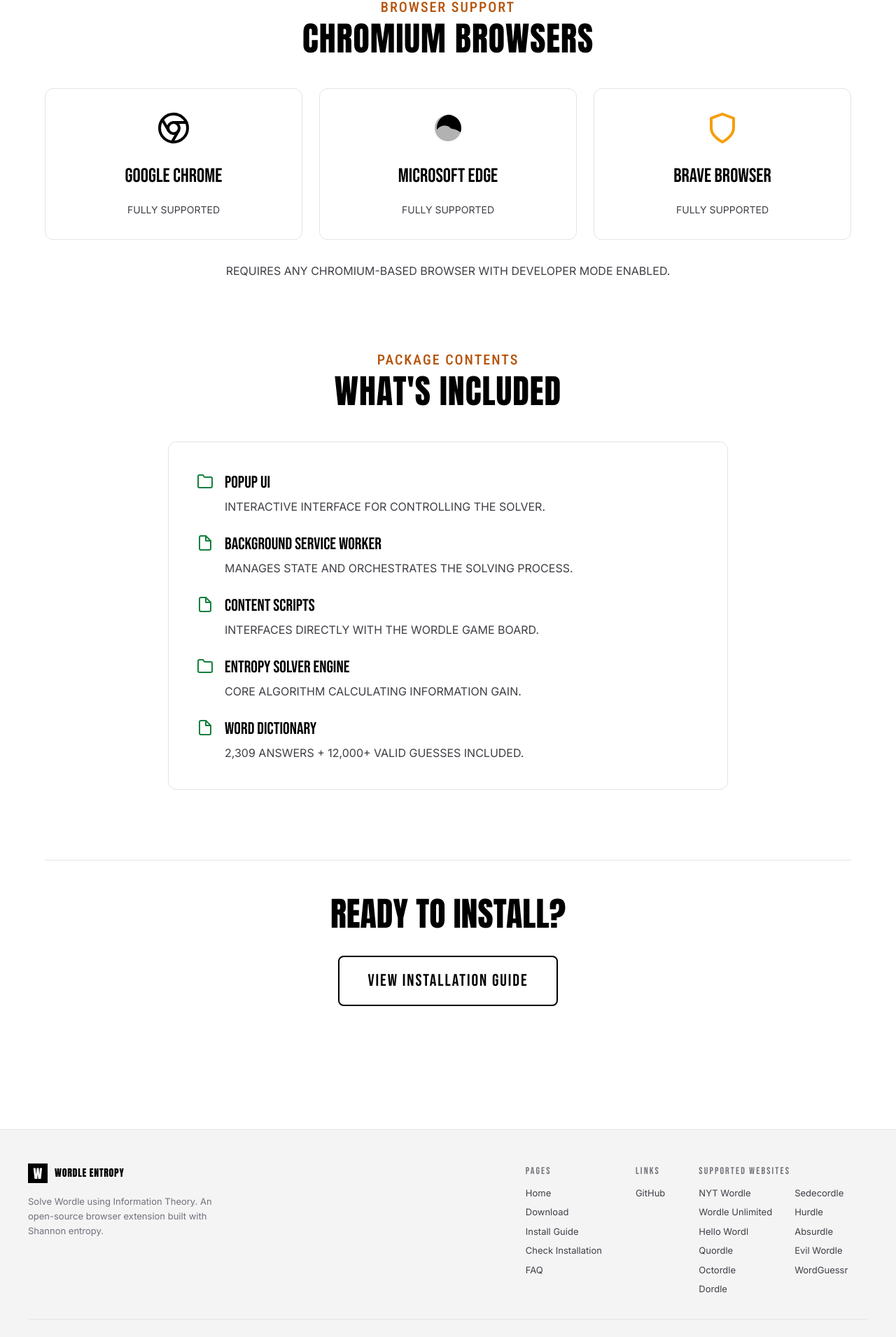
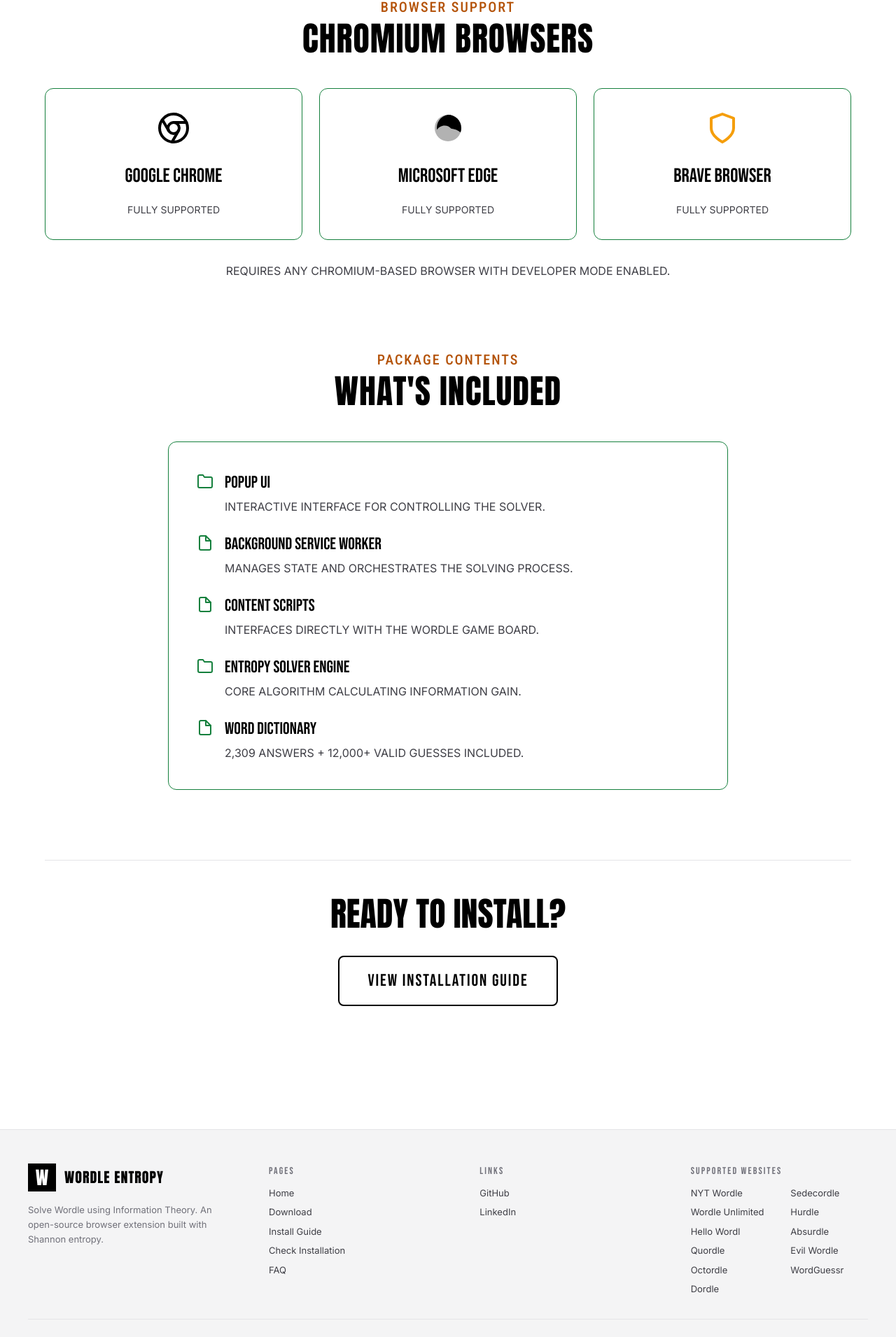
Before and after one commit to naitaj/wordle, a React (Vite) app: page /download in a window 1280 px wide. Shown: the part 1395-3306 px from the top of the page at 70% size. Built offline with nearby package versions, Linux system fonts and the light colour scheme.

Commit message:
Update boxes styling on homepage and download page to green. Adjust footer spacing, increase Wordle Entropy logo/text size, and add LinkedIn link.

```diff
--- a/src/components/Footer.tsx
+++ b/src/components/Footer.tsx
@@ -17,14 +17,14 @@ export function Footer() {
       }}>
         {/* Brand */}
         <div style={{ maxWidth: '280px' }}>
-          <div style={{ display: 'flex', alignItems: 'center', gap: '10px', marginBottom: '16px' }}>
+          <div style={{ display: 'flex', alignItems: 'center', gap: '12px', marginBottom: '16px' }}>
             <div style={{
-              width: '28px', height: '28px', background: '#000000',
+              width: '40px', height: '40px', background: '#000000',
               display: 'flex', alignItems: 'center', justifyContent: 'center',
             }}>
-              <span style={{ fontFamily: '"Anton", sans-serif', fontSize: '18px', color: '#fff', paddingTop: '1px' }}>W</span>
+              <span style={{ fontFamily: '"Anton", sans-serif', fontSize: '26px', color: '#fff', paddingTop: '1px' }}>W</span>
             </div>
-            <span style={{ fontFamily: '"Anton", sans-serif', fontSize: '14px', color: '#000000', letterSpacing: '0.05em' }}>WORDLE ENTROPY</span>
+            <span style={{ fontFamily: '"Anton", sans-serif', fontSize: '20px', color: '#000000', letterSpacing: '0.05em' }}>WORDLE ENTROPY</span>
           </div>
           <p style={{ fontSize: '13px', color: 'var(--text-muted)', lineHeight: 1.6 }}>
             Solve Wordle using Information Theory. An open-source browser extension built with Shannon entropy.
@@ -32,7 +32,7 @@ export function Footer() {
         </div>
 
         {/* Links */}
-        <div style={{ display: 'flex', gap: '48px', flexWrap: 'wrap' }}>
+        <div style={{ display: 'grid', gridTemplateColumns: 'repeat(auto-fit, minmax(180px, 1fr))', gap: '48px', flex: 1, marginLeft: '32px' }}>
           <div>
             <h4 style={{
               fontFamily: '"Bebas Neue", sans-serif',
@@ -71,6 +71,9 @@ export function Footer() {
               <a href="https://github.com/naitaj/wordle" target="_blank" rel="noopener noreferrer" style={{
                 color: 'var(--text-secondary)', textDecoration: 'none', fontSize: '13px',
               }}>GitHub</a>
+              <a href="https://www.linkedin.com/in/naila-s-a112b2374/" target="_blank" rel="noopener noreferrer" style={{
+                color: 'var(--text-secondary)', textDecoration: 'none', fontSize: '13px',
+              }}>LinkedIn</a>
             </div>
           </div>
 
--- a/src/pages/DownloadPage.tsx
+++ b/src/pages/DownloadPage.tsx
@@ -194,7 +194,7 @@ export const DownloadPage = () => {
               className="card"
               style={{
                 backgroundColor: 'var(--bg-card)',
-                border: '1px solid var(--border-primary)',
+                border: '1.5px solid #15803d',
                 borderRadius: '12px',
                 padding: '32px',
                 display: 'flex',
@@ -242,7 +242,7 @@ export const DownloadPage = () => {
               className="card"
               style={{
                 backgroundColor: 'var(--bg-card)',
-                border: '1px solid var(--border-primary)',
+                border: '1.5px solid #15803d',
                 borderRadius: '12px',
                 padding: '32px',
                 display: 'flex',
@@ -278,7 +278,7 @@ export const DownloadPage = () => {
 
         <div style={{
           backgroundColor: 'var(--bg-card)',
-          border: '1px solid var(--border-primary)',
+          border: '1.5px solid #15803d',
           borderRadius: '12px',
           padding: '40px',
           maxWidth: '800px',
--- a/src/pages/HomePage.tsx
+++ b/src/pages/HomePage.tsx
@@ -178,7 +178,7 @@ const WordleDemo = () => {
     <div style={{ display: 'flex', flexWrap: 'wrap', gap: '32px', justifyContent: 'center', alignItems: 'flex-start', width: '100%' }}>
 
       {/* Wordle Board */}
-      <div style={{ display: 'grid', gridTemplateRows: 'repeat(6, 1fr)', gap: '6px', padding: '16px', backgroundColor: 'var(--bg-secondary)', borderRadius: '12px', border: '1px solid var(--border-primary)' }}>
+      <div style={{ display: 'grid', gridTemplateRows: 'repeat(6, 1fr)', gap: '6px', padding: '16px', backgroundColor: 'var(--bg-secondary)', borderRadius: '12px', border: '1.5px solid #15803d' }}>
         {board.map((row, rowIdx) => (
           <div key={rowIdx} style={{ display: 'grid', gridTemplateColumns: 'repeat(5, 1fr)', gap: '6px' }}>
             {row.map((tile, colIdx) => {
@@ -233,7 +233,7 @@ const WordleDemo = () => {
         transition={{ duration: 0.5, delay: 0.3 }}
         style={{
           backgroundColor: 'var(--bg-card)',
-          border: '1px solid var(--border-primary)',
+          border: '1.5px solid #15803d',
           borderRadius: '12px',
           padding: '28px',
           minWidth: '260px',
@@ -518,7 +518,7 @@ export const HomePage = () => {
               { num: '4', title: 'START SOLVING', desc: 'Click Start and watch the entropy solver work' }
             ].map((step, i) => (
               <motion.div key={i} variants={itemVariants} style={{
-                position: 'relative', padding: '24px', border: '1px solid var(--border-primary)', borderRadius: '12px', backgroundColor: 'var(--bg-card)'
+                position: 'relative', padding: '24px', border: '1.5px solid #15803d', borderRadius: '12px', backgroundColor: 'var(--bg-card)'
               }}>
                 <div style={{ fontFamily: '"Anton", sans-serif', fontSize: '64px', color: 'var(--border-primary)', position: 'absolute', top: '10px', right: '20px', lineHeight: '1' }}>
                   {step.num}
```
